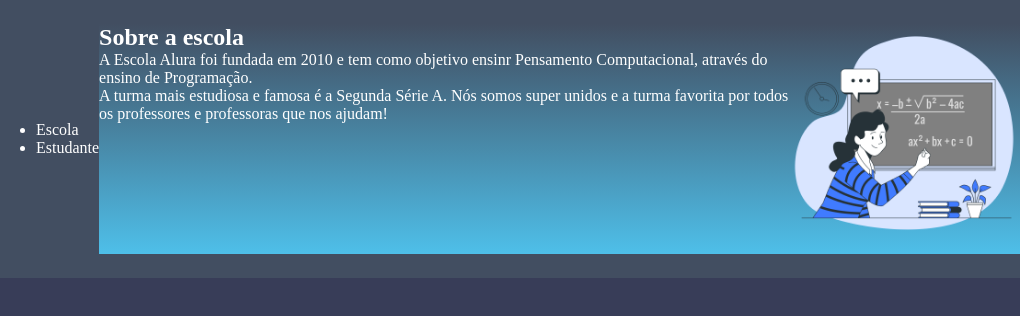
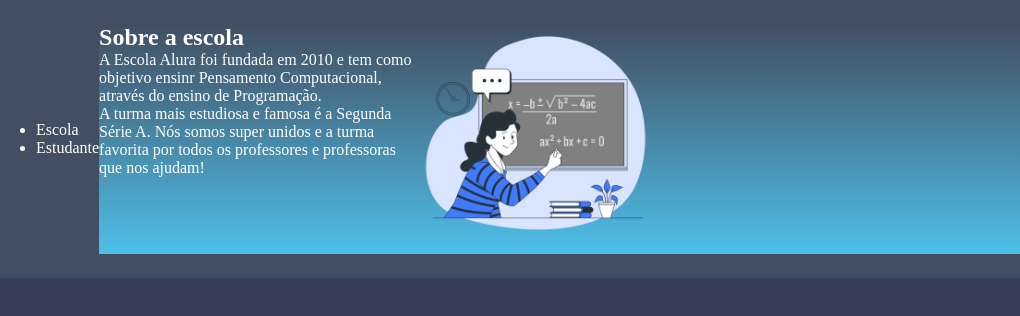
Before and after one commit to veronica-cristina/Site-escola, a plain HTML site: page index.html in a window 1280 px wide. Shown: the full height of the page, 260-1280 px from the left. Drawn offline with Linux system fonts and the light colour scheme.

Commit message:
Update style.css

```diff
--- a/style.css
+++ b/style.css
@@ -33,3 +33,6 @@ header{
    color: white;
    display: flex;
 }
+.escola-div-conteudo{
+   width: 35%;
+}
```
